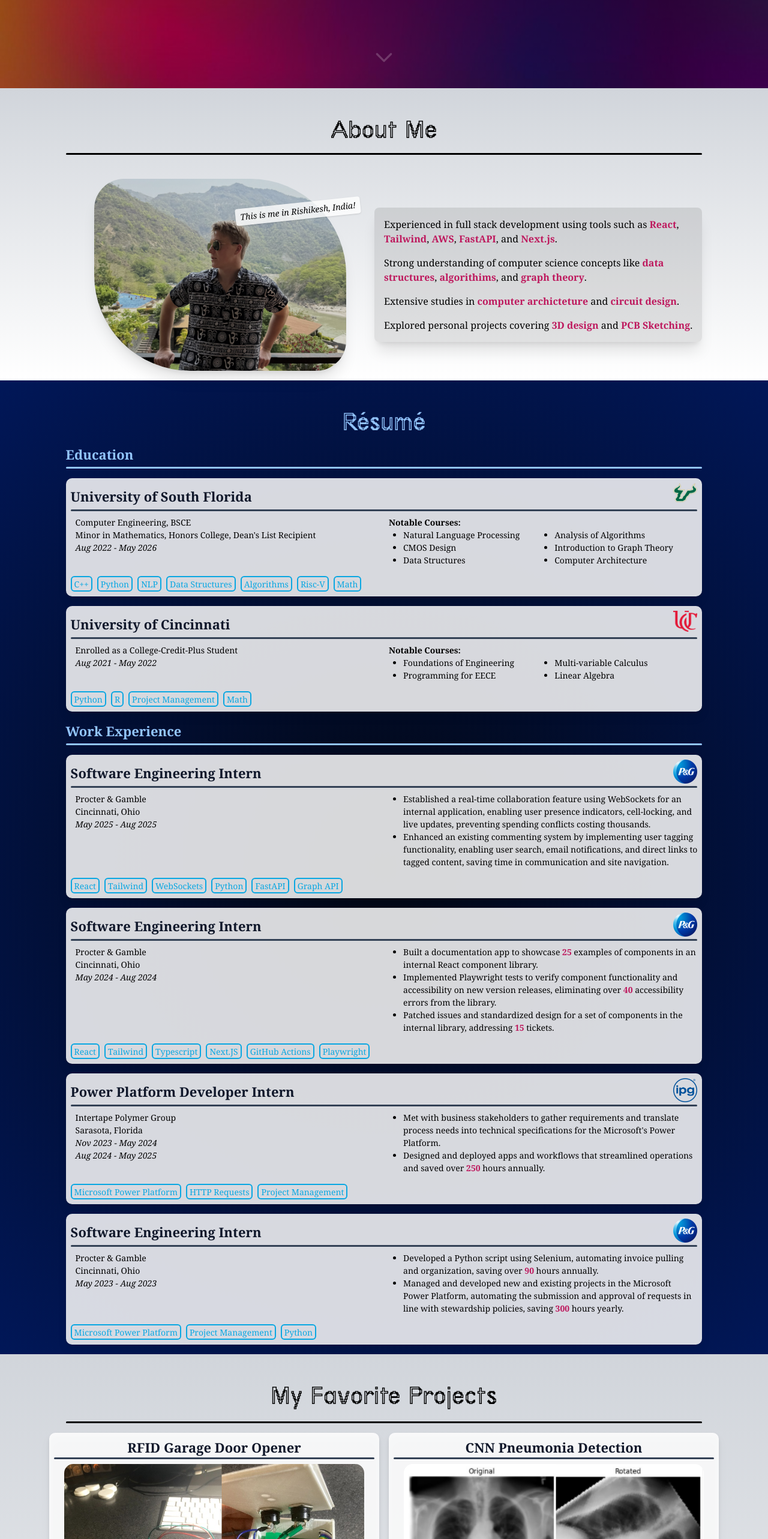
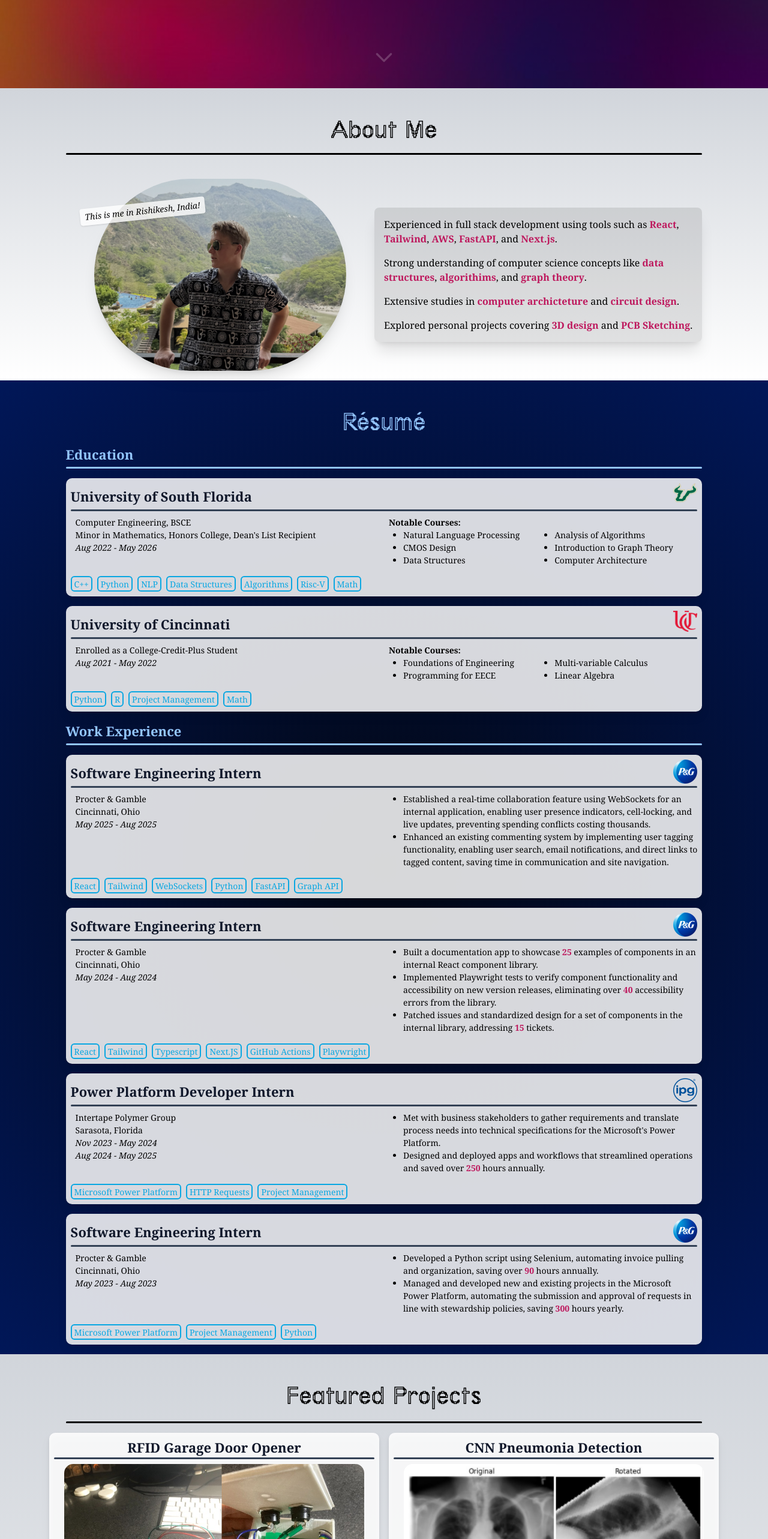
Before and after one commit to AnthonyMartini/AnthonyMartini.github.io, a Next.js app: page / in a window 1280 px wide. Shown: the part 653-3218 px from the top of the page at 60% size. Built offline with nearby package versions, Linux system fonts and the light colour scheme.

Commit message:
tweaks for mobile

```diff
--- a/src/app/aboutMe.tsx
+++ b/src/app/aboutMe.tsx
@@ -18,8 +18,8 @@ const AboutMe = forwardRef((props, ref: LegacyRef<HTMLDivElement>) => {
       <div className="bg-black h-[3px] w-[85%] rounded-lg"></div>
       <div className="flex flex-row pt-10 w-[85%] flex-wrap">
         <div className="flex-1 flex justify-center">
-          <div className="relative bg-black h-[320px] w-[420px] pfp rounded-[160px] rounded-tl-[50px] rounded-br-[50px] shadow-xl">
-            <span className="absolute -right-6 top-10 rotate-[-6deg] bg-white/80 text-black rounded px-2 py-1 shadow italic text-sm">
+          <div className="relative bg-black h-[220px] w-[288px] md:w-[420px] md:h-[320px] pfp rounded-[100px] md:rounded-[160px] rounded-tl-[50px] rounded-br-[50px] shadow-xl">
+            <span className="absolute -left-6 top-10 rotate-[-6deg] bg-white/80 text-black rounded px-2 py-1 shadow italic text-sm">
               This is me in Rishikesh, India!
             </span>
           </div>
--- a/src/app/globals.css
+++ b/src/app/globals.css
@@ -50,7 +50,6 @@ html{
   background-image: linear-gradient(15deg, rgba(0, 0, 0, 0.3), rgba(0, 0, 0, 1)), url(img/headerGradient.jpg);
 }
 .pfp {
-  height: 320px;
   display: flex;
   justify-content: center;
   align-items: center;
--- a/src/app/projects.tsx
+++ b/src/app/projects.tsx
@@ -8,8 +8,8 @@ const Projects = forwardRef((props, ref: ForwardedRef<HTMLDivElement>) => {
       className="bg-gradient-to-b from-gray-300 to-white p-4 font-serif flex flex-col items-center pt-[40px] w-full"
       ref={ref}
     >
-      <h1 className="text-black text-[45px] font-TerminalGrotesque ">
-        My Favorite Projects
+      <h1 className="text-black text-[45px] font-TerminalGrotesque text-center">
+        Featured Projects
       </h1>
       <div className="bg-black h-[3px] w-[85%] rounded-lg mt-1"></div>
       <div className="w-full flex flex-row flex-wrap justify-center gap-4 text-black">
```
